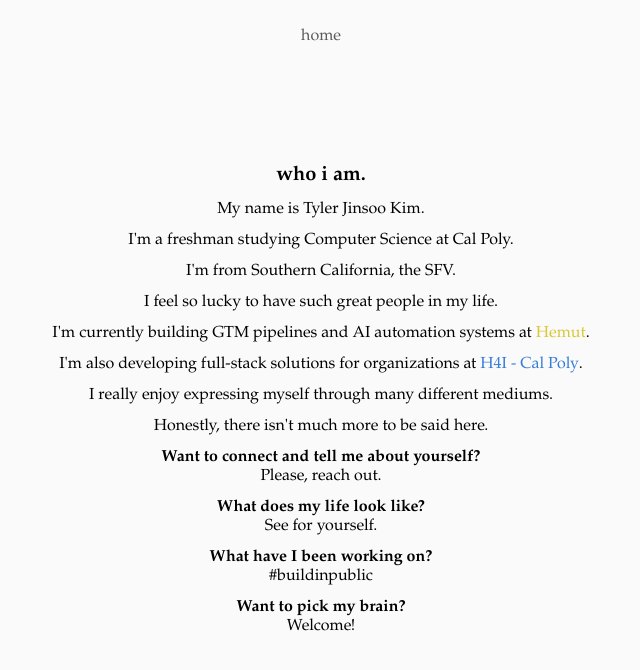
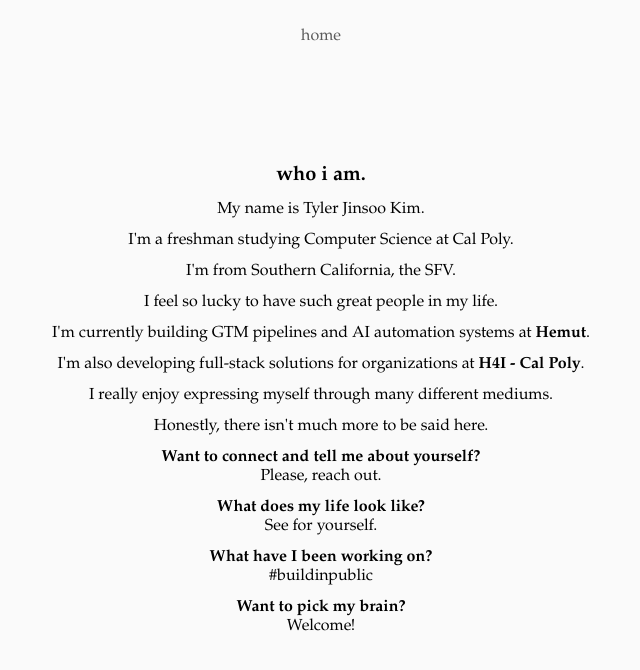
Before and after one commit to tjsook/jinsoo.space, a Next.js app: page /me in a window 1280 px wide. Shown: the top 670 px of the page, without its empty margins (319-959 px from the left). Built offline with nearby package versions, Linux system fonts and the light colour scheme.

Commit message:
who i am 3

```diff
--- a/src/app/me/me.module.css
+++ b/src/app/me/me.module.css
@@ -1,7 +1,7 @@
 .brandWarm {
-  color: rgb(215, 199, 53);
+  font-weight: 785;
 }
 
 .brandCool {
-  color: rgb(53, 123, 215);
+  font-weight: 785;
 }
```
